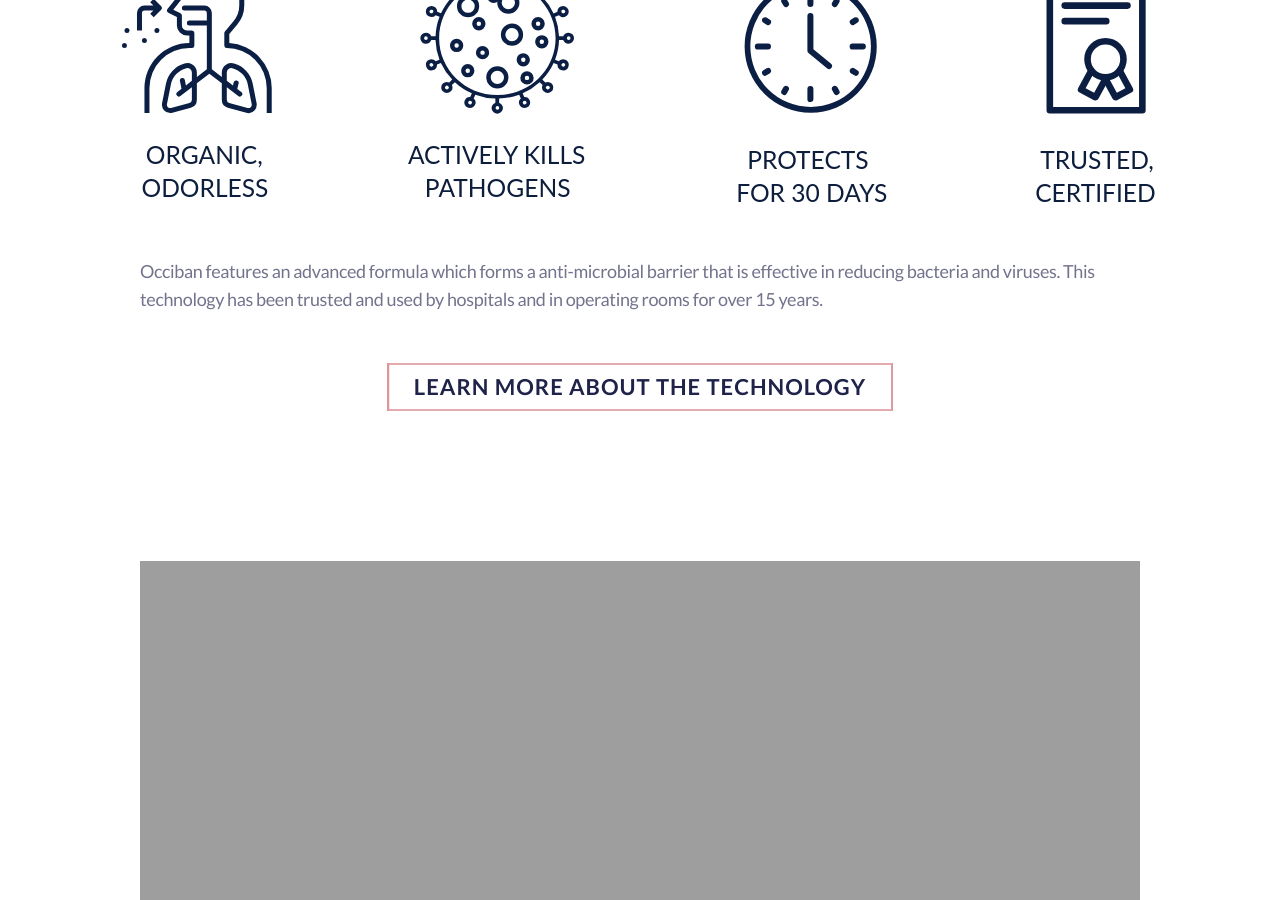
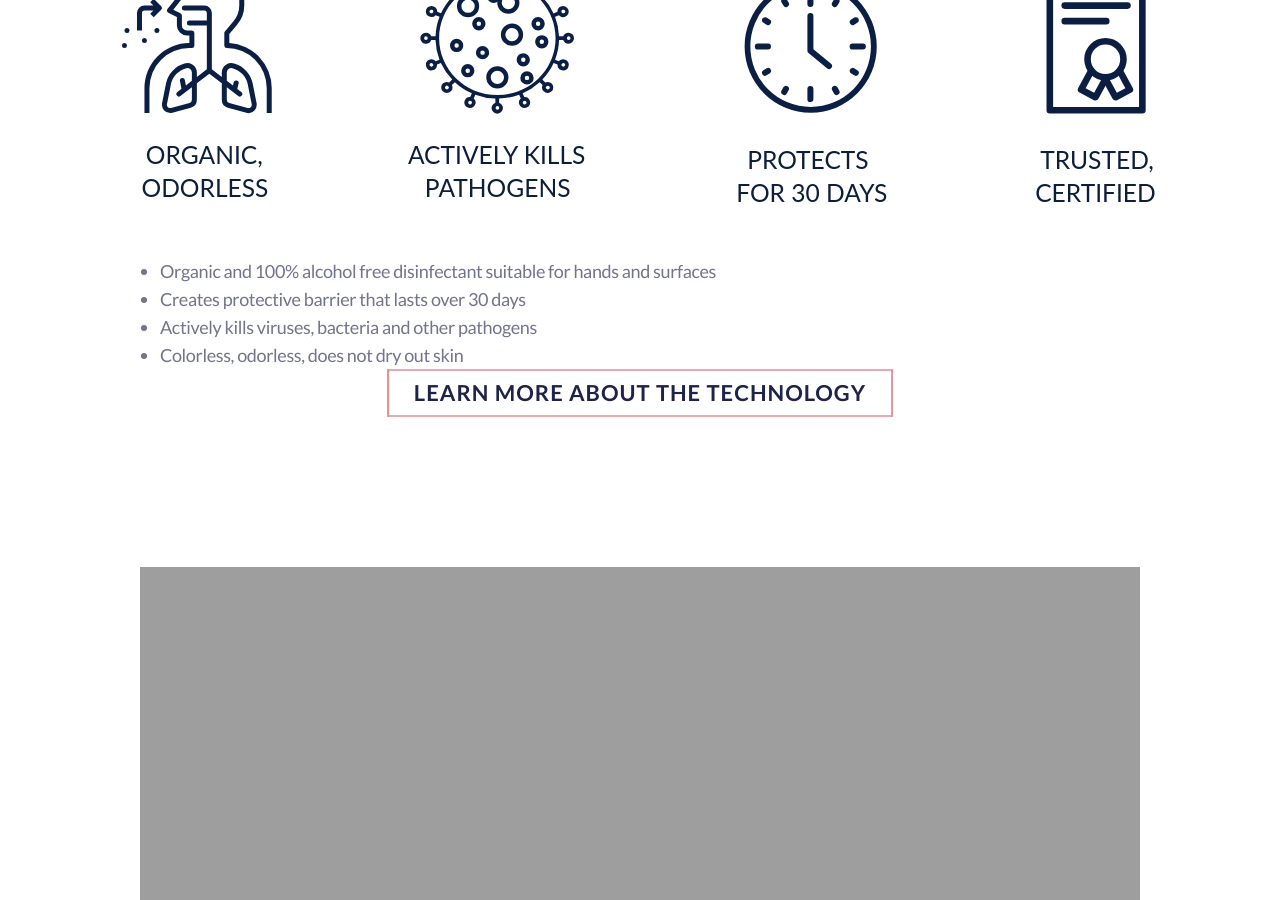
Before and after one commit to occiban/occiban.github.io, a Jekyll site: the page built from index.html, in a window 1280 px wide and 900 px high, scrolled down 1347 px. Built offline with Jekyll 4.4.1, drawn with Linux system fonts in a browser that asks for light colours.

Commit message:
Update index.html

```diff
--- a/index.html
+++ b/index.html
@@ -33,7 +33,12 @@ permalink: /
         </div>
         <div class="two-bottom">
           <p class="marg-bottom">
-            Occiban features an advanced formula which forms a anti-microbial barrier that is effective in reducing bacteria and viruses. This technology has been trusted and used by hospitals and in operating rooms for over 15 years.
+             <ul>
+              <li>Organic and 100% alcohol free disinfectant suitable for hands and surfaces</li>
+              <li>Creates protective barrier that lasts over 30 days</li>
+              <li>Actively kills viruses, bacteria and other pathogens</li>
+              <li>Colorless, odorless, does not dry out skin</li>
+            </ul>
           </p>
           <a href="#nano" class="nav-menu-link white w-nav-link box-nav-2 no-marg">LEARN MORE ABOUT THE TECHNOLOGY</a>
         </div>
```
